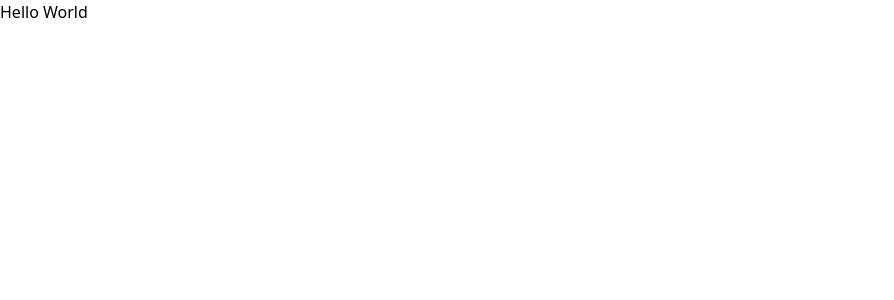
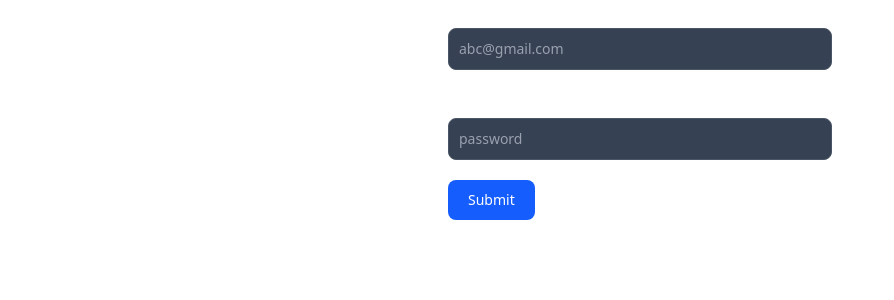
Before and after one commit to ajmal-m/Zudu-ai-fron-end, a React (Vite) app: page / in a window 1280 px wide. Shown: the top 300 px of the page, without its empty margins (0-894 px from the left). Built offline with nearby package versions, Linux system fonts and the light colour scheme.

Commit message:
Login component update

```diff
--- a/package.json
+++ b/package.json
@@ -11,6 +11,7 @@
   },
   "dependencies": {
     "@tailwindcss/vite": "^4.1.11",
+    "axios": "^1.11.0",
     "react": "^19.1.0",
     "react-dom": "^19.1.0",
     "tailwindcss": "^4.1.11"
--- a/src/App.tsx
+++ b/src/App.tsx
@@ -1,10 +1,10 @@
-
+import Login from "./components/login"
 
 function App() {
 
   return (
     <>
-      <h1>Hello World</h1>
+      <Login/>
     </>
   )
 }
--- /dev/null
+++ b/src/components/login/index.tsx
@@ -0,0 +1,59 @@
+import { memo, useCallback, useState } from "react";
+import Label from "../reusable/label";
+import Input from "../reusable/input";
+import Button from "../reusable/button";
+
+const Login = memo(() => {
+
+    const [formData, setFormData] = useState<{ email: string; password: string;}>({
+        email: "",
+        password: "",
+    });
+
+    const handleChange = useCallback((e: { target: { name: any; value: any; }; }) => {
+        const { name, value} = e.target;
+        setFormData((prev) => ({
+            ...prev,
+            [name]: value,
+        }));
+    }, [formData]);
+
+
+    const handleSubmit = useCallback((e : React.FormEvent<HTMLFormElement>) => {
+        e.preventDefault();
+        console.log(formData);
+    }, [formData]);
+
+    return(
+        <>
+        <form className="max-w-sm mx-auto" onSubmit={handleSubmit}>
+            <div className="mb-5">
+                <Label type="email" text="Your email"/>
+                <Input
+                    type="email"
+                    name="email"
+                    value={formData.email}
+                    updateChange={handleChange}
+                    placeholder="abc@gmail.com"
+                />
+            </div>
+
+            <div className="mb-5">
+                <Label  type="password" text="Your password"/>
+                <Input
+                    type="password"
+                    name="password"
+                    value={formData.password}
+                    updateChange={handleChange}
+                    placeholder="password"
+                />
+            </div>
+
+            <Button type="submit" text="Submit" />
+
+        </form>
+        </>
+    )
+});
+
+export default Login;
--- /dev/null
+++ b/src/components/reusable/button.tsx
@@ -0,0 +1,27 @@
+import { memo } from "react";
+
+type ButtonProps={
+    type:"submit" | "reset" | "button" | undefined;
+    text:string;
+}
+
+const Button = memo(({ type, text } : ButtonProps) => {
+    return(
+        <>
+            <button
+                type={type}
+                className="
+                    text-white bg-blue-700 hover:bg-blue-800
+                    focus:ring-4 focus:outline-none focus:ring-blue-300
+                    font-medium rounded-lg text-sm w-full sm:w-auto px-5 py-2.5
+                    text-center dark:bg-blue-600 dark:hover:bg-blue-700
+                    dark:focus:ring-blue-800
+                "
+            >
+                {text}
+            </button>
+        </>
+    )
+});
+
+export default Button;
--- /dev/null
+++ b/src/components/reusable/input.tsx
@@ -0,0 +1,31 @@
+import { memo } from "react";
+
+type InputProps={
+    type:string;
+    name:string;
+    value:string;
+    placeholder:string;
+    updateChange:(e: React.ChangeEvent<HTMLInputElement>) => void;
+}
+
+const Input = memo(({ type , name , value, updateChange , placeholder} : InputProps) => {
+    return(
+        <>
+        <input
+            type={type}
+            id={name}
+            name={name}
+            className="bg-gray-50 border border-gray-300 text-gray-900 text-sm rounded-lg
+            focus:ring-blue-500 focus:border-blue-500 block w-full p-2.5 dark:bg-gray-700
+            dark:border-gray-600 dark:placeholder-gray-400 dark:text-white
+            dark:focus:ring-blue-500 dark:focus:border-blue-500"
+            placeholder={placeholder}
+            required
+            value={value}
+            onChange={updateChange}
+        />
+        </>
+    )
+});
+
+export default Input;
--- /dev/null
+++ b/src/components/reusable/label.tsx
@@ -0,0 +1,21 @@
+import { memo } from "react";
+
+type LableProps = {
+    type: string;
+    text:string;
+}
+
+const Label = memo(({ type , text } : LableProps) => {
+    return(
+        <>
+            <label
+                htmlFor={type}
+                className="block mb-2 text-sm font-medium text-gray-900 dark:text-white"
+            >
+                {text}
+            </label>
+        </>
+    )
+});
+
+export default Label;
```
Also changed, not shown: src/context/authContext.tsx (added), 1 other file (tests, documents, lock files or other folders).
